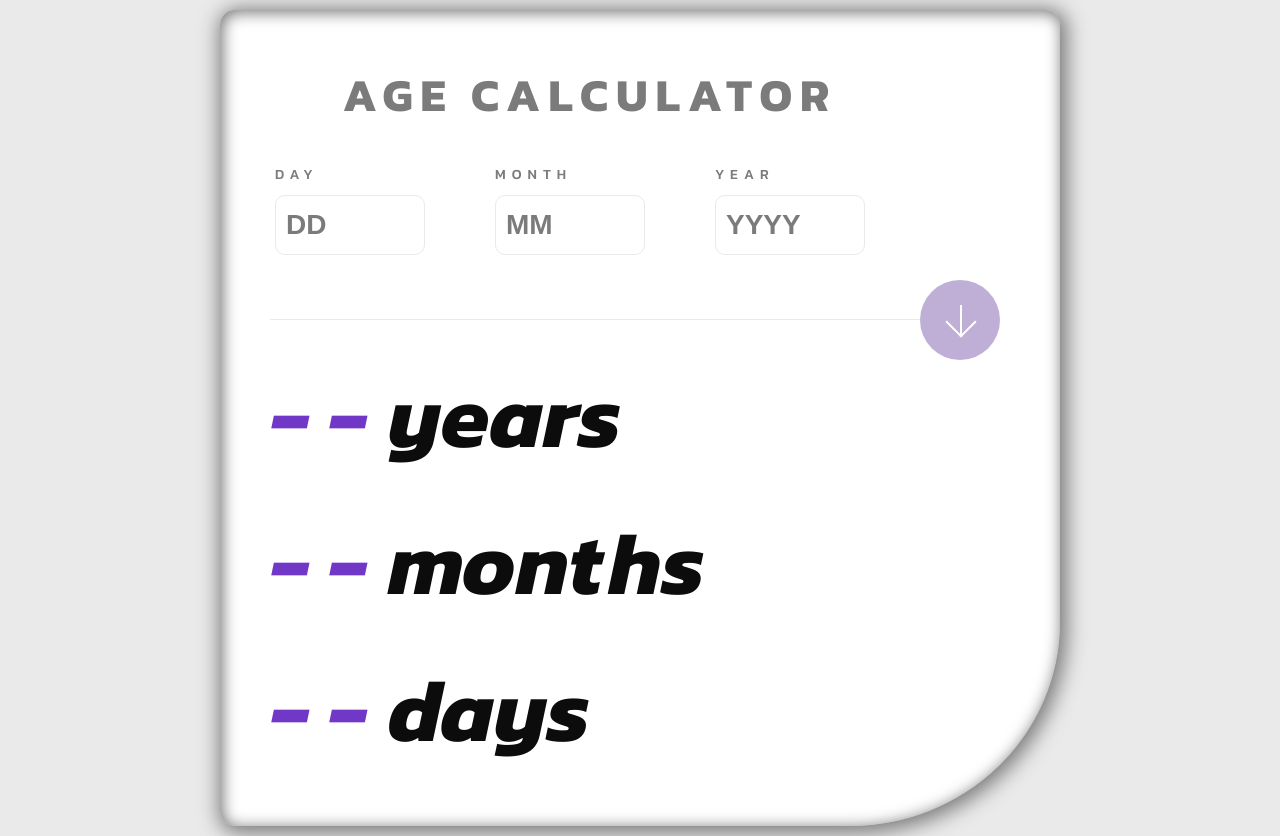
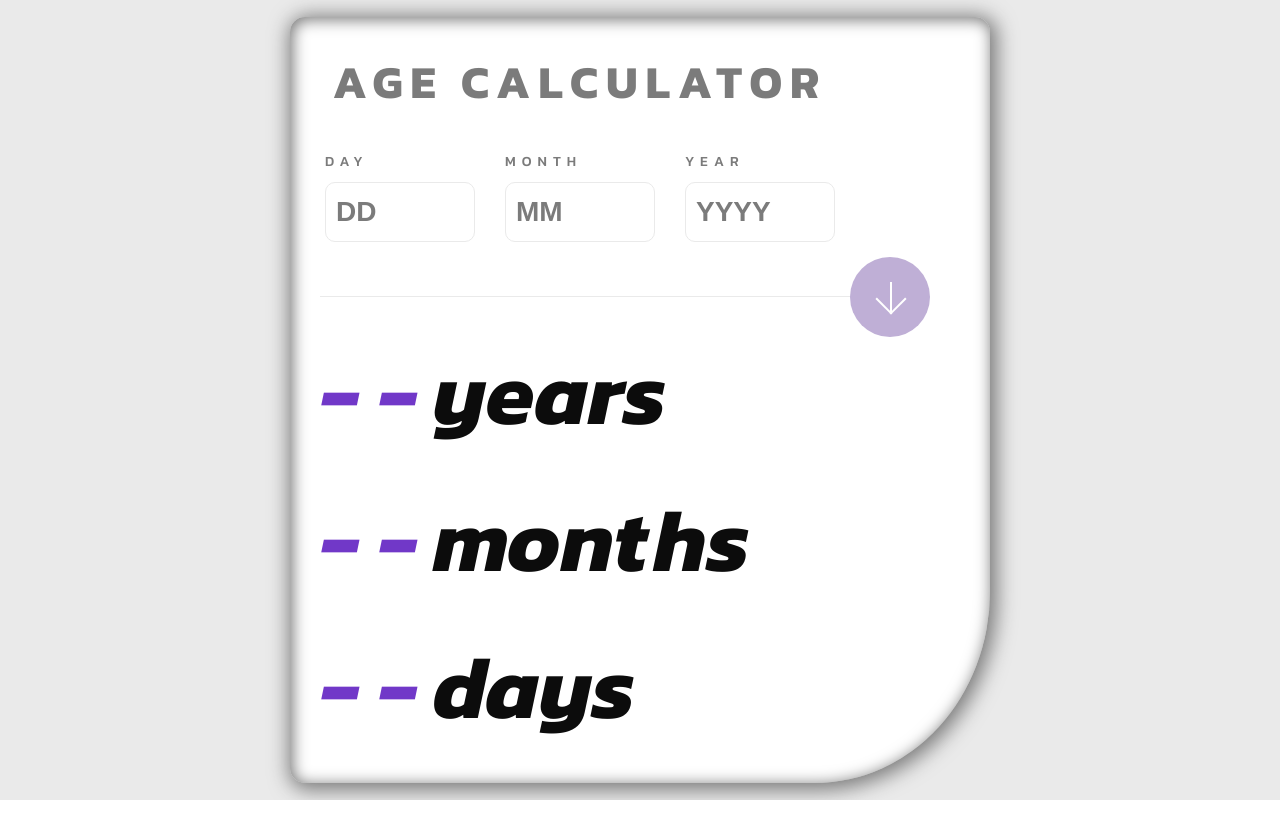
Before and after one commit to Sm1l/AgeCalculator, a React (Create React App) app: page / in a window 1280 px wide. After the commit the page ends 800 px from the top, so only its background shows below. Built offline with nearby package versions, Linux system fonts and the light colour scheme.

Commit message:
adaptive

```diff
--- a/src/components/Form/Form.module.scss
+++ b/src/components/Form/Form.module.scss
@@ -14,13 +14,14 @@ input[type="number"]::-webkit-inner-spin-button {
   display: flex;
   flex-direction: column;
   gap: 30px;
-  padding-bottom: 30px;
+  padding-bottom: 20px;
+
   ::after {
     content: "";
     position: absolute;
     bottom: 0;
     left: 0;
-    width: 110%;
+    width: 100%;
     height: 1px;
     background-color: var(--color-light-grey);
     z-index: 1;
@@ -29,9 +30,8 @@ input[type="number"]::-webkit-inner-spin-button {
 
 .inputContainer {
   display: grid;
-  grid-template-columns: repeat(3, 1fr);
-  // max-width: 100%;
-  gap: 20px;
+  grid-template-columns: repeat(3, minmax(50px, auto));
+  gap: 5px;
 }
 
 .inputComponent {
@@ -40,8 +40,7 @@ input[type="number"]::-webkit-inner-spin-button {
   text-align: start;
   padding: 5px;
   gap: 10px;
-  // background-color: #d6fbb5;
-  min-width: 200px;
+  // min-width: 200px;
 }
 
 .error {
@@ -53,28 +52,29 @@ input[type="number"]::-webkit-inner-spin-button {
 
 .label {
   cursor: pointer;
-  font-size: 14px;
-  letter-spacing: 6px;
+  font-size: 10px;
+  letter-spacing: 4px;
   font-weight: 500;
   text-transform: uppercase;
 }
 
 .input {
+  display: block;
   padding: 0 10px;
-  flex-grow: 5;
   height: 60px;
-  min-width: 20px;
+  min-width: 40px;
   max-width: 150px;
   border: none;
   border: 1px solid var(--color-light-grey);
   border-radius: 10px;
-  font-size: 28px;
+  font-size: 18px;
   font-weight: 700;
   text-transform: uppercase;
 
   &::placeholder {
     color: var(--color-grey);
     opacity: 1;
+    font-size: 14px;
   }
 
   &:focus {
@@ -93,47 +93,44 @@ input[type="number"]::-webkit-inner-spin-button {
 
 .button {
   position: absolute;
-  width: 80px;
-  height: 80px;
-  bottom: -40px;
-  right: -90px;
+  width: 60px;
+  height: 60px;
+  bottom: -30px;
+  margin-left: auto;
+  margin-right: auto;
+  left: 0;
+  right: 0;
+  text-align: center;
   color: var(--color-white);
   border: none;
   border-radius: 50%;
   background-color: var(--color-purple);
   z-index: 2;
   cursor: pointer;
-  transition: transform 300ms ease-out, box-shadow 300ms ease-out;
-
-  &:hover {
-    box-shadow: 3px 3px 20px 4px var(--color-grey), inset 2px 2px 15px 1px var(--color-grey);
-    transform: translateY(-3px) translateX(-3px);
-    transition: transform 300ms ease-out, box-shadow 300ms ease-out;
-  }
 
   &::after {
     position: absolute;
     content: "";
-    top: 25px;
-    left: calc(80px / 2);
+    top: 18px;
+    left: calc(60px / 2);
     width: 2px;
-    height: 30px;
+    height: 25px;
     background-color: var(--color-white);
   }
 
   &::before {
     position: absolute;
     content: "";
-    top: 31px;
-    left: calc(60px / 2);
+    top: 24px;
+    left: calc(44px / 2);
     rotate: 45deg;
-    width: 20px;
-    height: 20px;
-    // background-color: var(--color-white);
+    width: 15px;
+    height: 15px;
     border: 2px solid var(--color-white);
     border-top: none;
     border-left: none;
   }
+
   //!!!ё
   &:disabled {
     background-color: var(--color-light-purple);
@@ -144,3 +141,65 @@ input[type="number"]::-webkit-inner-spin-button {
     }
   }
 }
+
+@media (min-width: 900px) {
+  .form {
+    ::after {
+      width: 110%;
+    }
+  }
+
+  .label {
+    font-size: 14px;
+    letter-spacing: 6px;
+  }
+  .inputContainer {
+    gap: 20px;
+  }
+  .input {
+    height: 60px;
+    font-size: 28px;
+
+    &::placeholder {
+      font-size: inherit;
+    }
+  }
+
+  .button {
+    width: 80px;
+    height: 80px;
+    right: -90px;
+    bottom: -40px;
+    margin-right: 0;
+    transition: transform 300ms ease-out, box-shadow 300ms ease-out;
+
+    &::after {
+      position: absolute;
+      content: "";
+      top: 25px;
+      left: calc(80px / 2);
+      width: 2px;
+      height: 30px;
+      background-color: var(--color-white);
+    }
+
+    &::before {
+      position: absolute;
+      content: "";
+      top: 31px;
+      left: calc(60px / 2);
+      rotate: 45deg;
+      width: 20px;
+      height: 20px;
+      border: 2px solid var(--color-white);
+      border-top: none;
+      border-left: none;
+    }
+
+    &:hover {
+      box-shadow: 3px 3px 20px 4px var(--color-grey), inset 2px 2px 15px 1px var(--color-grey);
+      transform: translateY(-3px) translateX(-3px);
+      transition: transform 300ms ease-out, box-shadow 300ms ease-out;
+    }
+  }
+}
--- a/src/components/MainContainer/MainContainer.module.scss
+++ b/src/components/MainContainer/MainContainer.module.scss
@@ -1,19 +1,30 @@
 .mainContainer {
   display: flex;
   flex-direction: column;
-  gap: 30px;
+  gap: 20px;
   align-items: center;
   justify-content: center;
-  padding: 50px;
-  padding-right: 150px;
+  padding: 30px;
   background-color: var(--color-white);
   border-radius: 15px;
   border-bottom-right-radius: 25%;
-  box-shadow: 3px 3px 20px 4px var(--color-grey), inset 2px 2px 15px 1px var(--color-grey);
+  box-shadow: 2px 2px 7px 3px var(--color-grey), inset 1px 1px 3px 1px var(--color-grey);
 }
 
 .title {
   text-transform: uppercase;
-  letter-spacing: 8px;
-  font-size: 46px;
+  letter-spacing: 6px;
+  font-size: 26px;
 }
+
+@media (min-width: 900px) {
+  .mainContainer {
+    gap: 30px;
+    padding-right: 150px;
+    box-shadow: 3px 3px 20px 4px var(--color-grey), inset 2px 2px 15px 1px var(--color-grey);
+  }
+  .title {
+    letter-spacing: 8px;
+    font-size: 46px;
+  }
+}
--- a/src/components/MainContainer/MainContainer.tsx
+++ b/src/components/MainContainer/MainContainer.tsx
@@ -10,6 +10,7 @@ const MainContainer: React.FC<MainContainerProps> = () => {
   const [bYear, setBYear] = useState<string | null>(null);
   const [bMonth, setBMonth] = useState<string | null>(null);
   const [bDay, setBDay] = useState<string | null>(null);
+
   return (
     <div className={styles.mainContainer}>
       <h1 className={styles.title}>Age calculator</h1>
--- a/src/components/Result/Result.module.scss
+++ b/src/components/Result/Result.module.scss
@@ -2,14 +2,14 @@
   display: flex;
   flex-direction: column;
   align-self: self-start;
-
-  gap: 15px;
+  gap: 10px;
+  padding-top: 20px;
 }
 .container {
   align-items: flex-start;
   display: flex;
-  gap: 20px;
-  font-size: 88px;
+  gap: 10px;
+  font-size: 42px;
   font-style: italic;
   font-weight: 700;
 }
@@ -19,3 +19,14 @@
 .text {
   color: var(--color-black);
 }
+
+@media (min-width: 900px) {
+  .result {
+    padding-top: 0px;
+    gap: 15px;
+  }
+  .container {
+    font-size: 88px;
+    gap: 15px;
+  }
+}
--- a/src/components/Result/Result.tsx
+++ b/src/components/Result/Result.tsx
@@ -32,11 +32,11 @@ const Result: React.FC<ResultProps> = ({ bYear, bMonth, bDay }) => {
         <p className={styles.text}>years</p>
       </div>
       <div className={styles.container}>
-        <div className={styles.number}>{month ? month : "- -"}</div>
+        <div className={styles.number}>{month}</div>
         <p className={styles.text}>months</p>
       </div>
       <div className={styles.container}>
-        <div className={styles.number}>{day ? day : "- -"}</div>
+        <div className={styles.number}>{day}</div>
         <p className={styles.text}>days</p>
       </div>
     </div>
```
